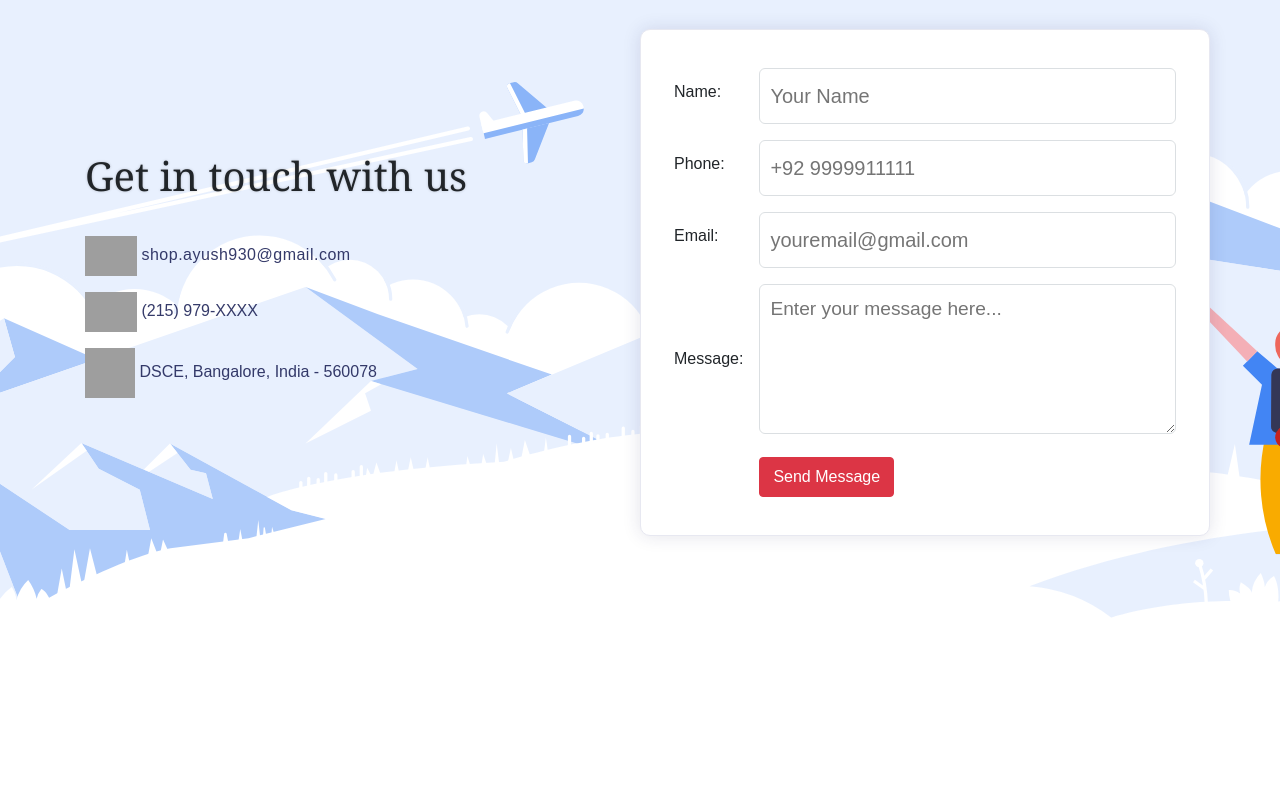
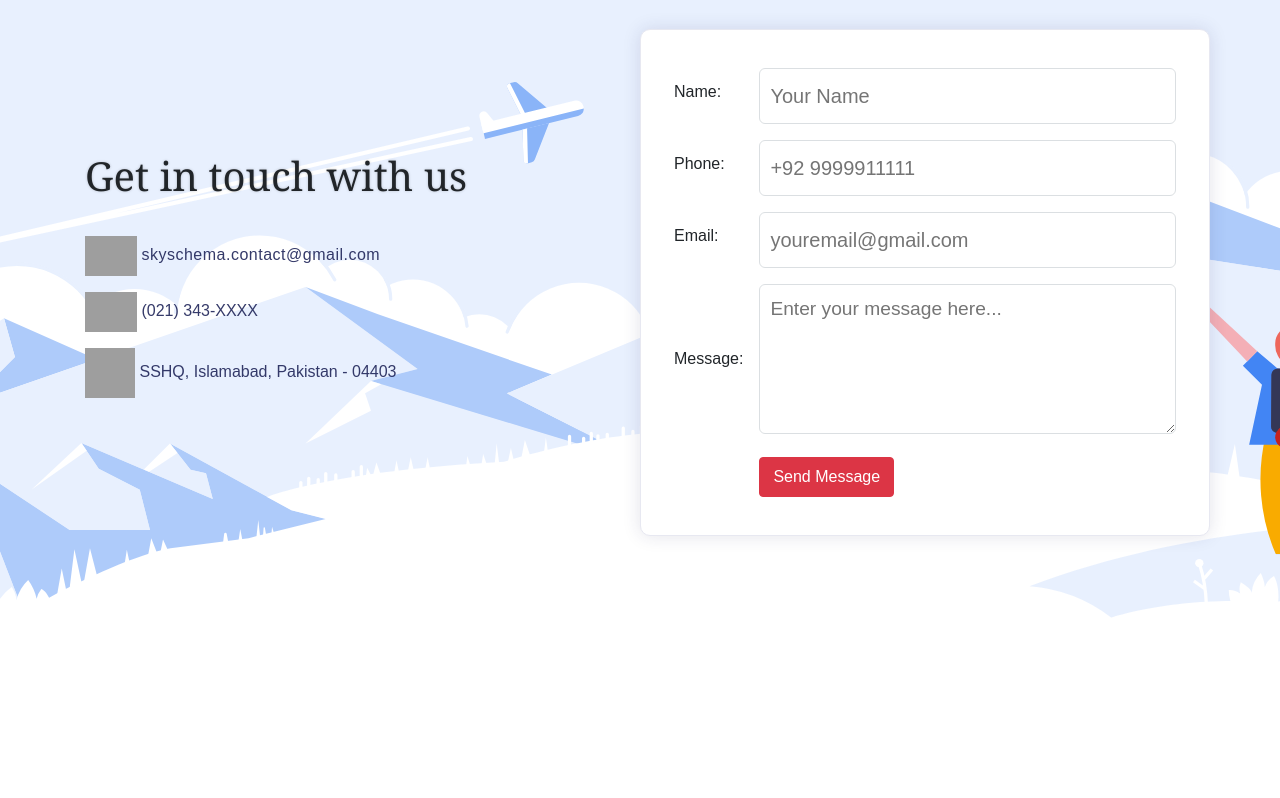
Before and after one commit to Wahaj-Raza/Airline-Management-System-G2-2, a Django app: page /contact in a window 1280 px wide. Shown: the part 83-881 px from the top of the page. Run offline with Django 3.2, Linux system fonts and the light colour scheme; some libraries are stand-ins or nearby versions; some web fonts are replaced; grey boxes are pictures that could not be loaded.

Commit message:
Modified Email, Ph. Num, Location in contact.html

```diff
--- a/flight/templates/flight/contact.html
+++ b/flight/templates/flight/contact.html
@@ -29,7 +29,7 @@
                                         <img class="elements-ci__image_section-1-module-3" src="https://www.peoplemetrics.com/hubfs/Website/email_1-blue-bottom.svg" alt="email" loading="" width="52" height="40">
                                       </a>
                                     <a href="mailto:shop.ayush930@gmail.com" class="elements-btns-text--styles_section-1-module-3" style="color: #74828c; letter-spacing:.5px;">
-                                      shop.ayush930@gmail.com
+                                      skyschema.contact@gmail.com
                                     </a>
                                   </span>
                                 </div>
@@ -41,7 +41,7 @@
                                             <img class="elements-ci__image_section-1-module-3" src="https://www.peoplemetrics.com/hubfs/Website/phone_1-blue-bottom.svg" alt="phone" loading="" width="52" height="40">
                                           </a>
                                     <a href="tel:#" class="elements-btns-text--styles_section-1-module-3" style="color: #74828c;">
-                                      (215) 979-XXXX
+                                      (021) 343-XXXX
                                     </a>
                                   </span>
                                 </div>
@@ -53,7 +53,7 @@
                                             <img class="elements-ci__image_section-1-module-3" src="https://www.peoplemetrics.com/hubfs/Website/pin-blue-bottom.svg" alt="address" loading="" width="50" height="50">
                                           </a>
                                     <a href="https://g.page/DSCENGG?share" class="elements-btns-text--styles_section-1-module-3" style="color: #74828c;">
-                                      DSCE, Bangalore, India - 560078
+                                      SSHQ, Islamabad, Pakistan - 04403
                                     </a>
                                   </span>
                                 </div>
```
